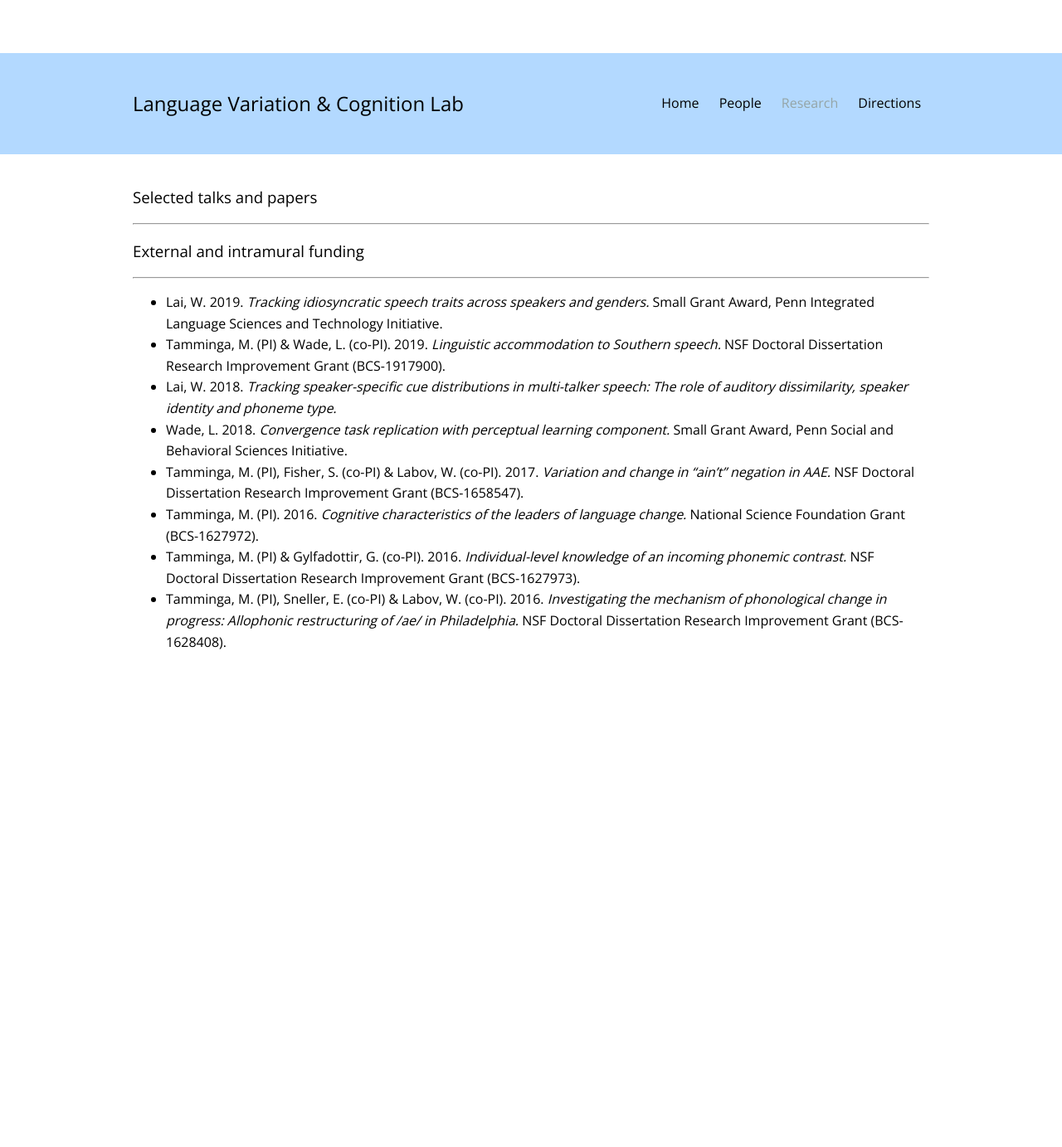
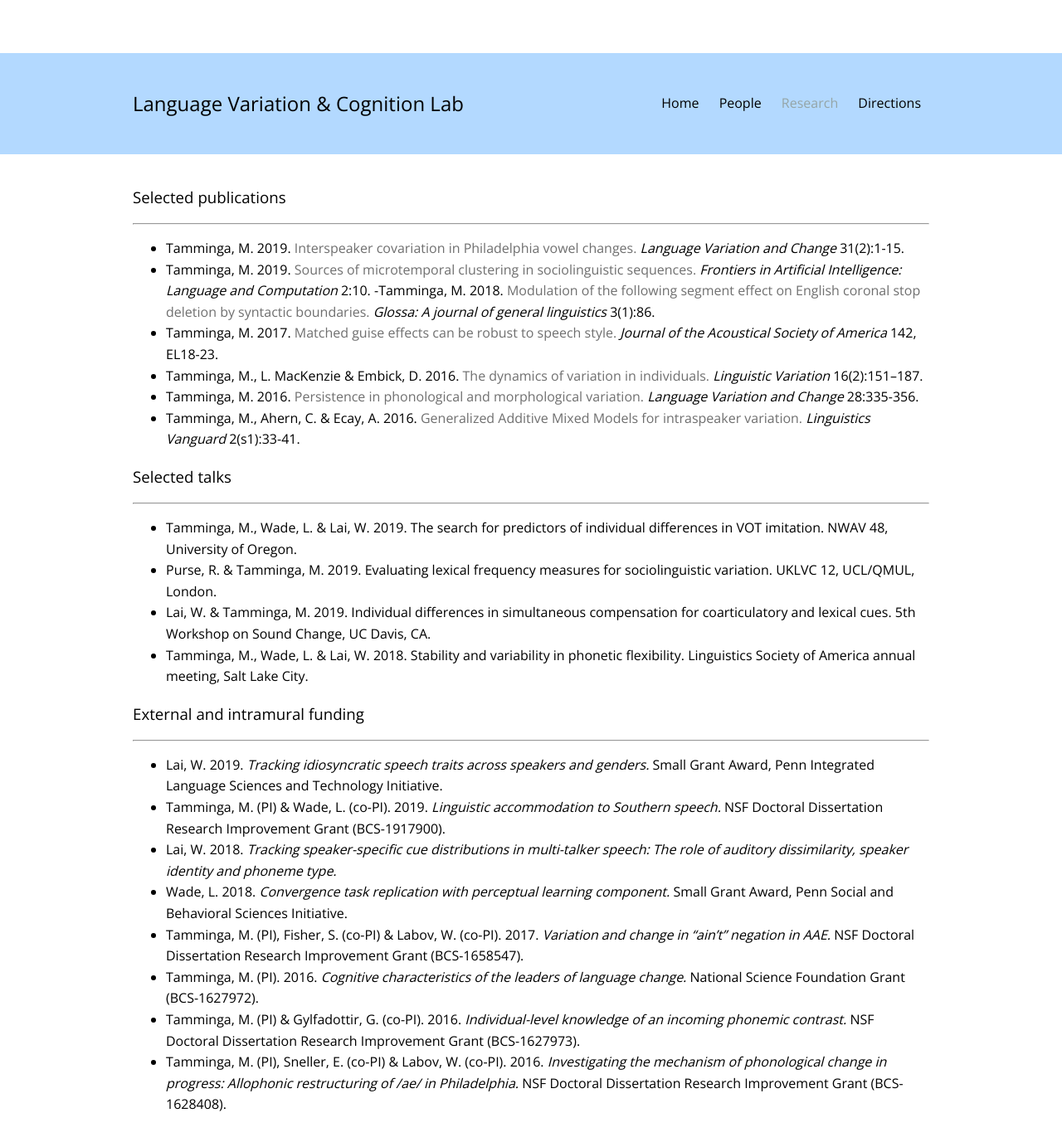
Before and after one commit to laceywade/TammingaLab.github.io, a Jekyll site: the page built from research.md, in a window 1280 px wide. Shown: the whole page at 83% size. Built offline with Jekyll 4.4.1, drawn with Linux system fonts in a browser that asks for light colours; some web fonts are replaced; before the commit the page ends 900 px from its top, so only the background shows below that.

Commit message:
Update research.md

```diff
--- a/research.md
+++ b/research.md
@@ -7,11 +7,27 @@ navigation_weight: 3
 ---
 
 
-### Selected talks and papers
+### Selected publications
 
 ***
 
+- Tamminga, M. 2019. [Interspeaker covariation in Philadelphia vowel changes.](https://www.cambridge.org/core/journals/language-variation-and-change/article/interspeaker-covariation-in-philadelphia-vowel-changes/F454B3BBBE7EE5C3FC0ECC0EBD8A10B9) *Language Variation and Change* 31(2):1-15.
+- Tamminga, M. 2019. [Sources of microtemporal clustering in sociolinguistic sequences.](https://www.frontiersin.org/articles/10.3389/frai.2019.00010/full) *Frontiers in Artificial Intelligence: Language and Computation* 2:10.
+-Tamminga, M. 2018. [Modulation of the following segment effect on English coronal stop deletion by syntactic boundaries.](https://www.glossa-journal.org/articles/10.5334/gjgl.489/) *Glossa: A journal of general linguistics* 3(1):86.
+- Tamminga, M. 2017. [Matched guise effects can be robust to speech style.](https://asa.scitation.org/doi/full/10.1121/1.4990399) *Journal of the Acoustical Society of America* 142, EL18-23.
+- Tamminga, M., L. MacKenzie & Embick, D. 2016. [The dynamics of variation in individuals.](https://www.jbe-platform.com/content/journals/10.1075/lv.16.2.06tam) *Linguistic Variation* 16(2):151–187.
+- Tamminga, M. 2016. [Persistence in phonological and morphological variation.](https://www.cambridge.org/core/journals/language-variation-and-change/article/persistence-in-phonological-and-morphological-variation/555BB46FF7E1D0FB6EA3A94CE0B96351) *Language Variation and Change* 28:335-356.
+- Tamminga, M., Ahern, C. & Ecay, A. 2016. [Generalized Additive Mixed Models for intraspeaker variation.](https://www.degruyter.com/view/j/lingvan.2016.2.issue-s1/lingvan-2016-0030/lingvan-2016-0030.xml) *Linguistics Vanguard* 2(s1):33-41.
 
+
+### Selected talks
+
+***
+
+- Tamminga, M., Wade, L. & Lai, W. 2019. The search for predictors of individual differences in VOT imitation. NWAV 48, University of Oregon.
+- Purse, R. & Tamminga, M. 2019. Evaluating lexical frequency measures for sociolinguistic variation. UKLVC 12, UCL/QMUL, London.
+- Lai, W. & Tamminga, M. 2019. Individual differences in simultaneous compensation for coarticulatory and lexical cues. 5th Workshop on Sound Change, UC Davis, CA.
+- Tamminga, M., Wade, L. & Lai, W. 2018. Stability and variability in phonetic flexibility. Linguistics Society of America annual meeting, Salt Lake City.
 
 
 ### External and intramural funding
```
